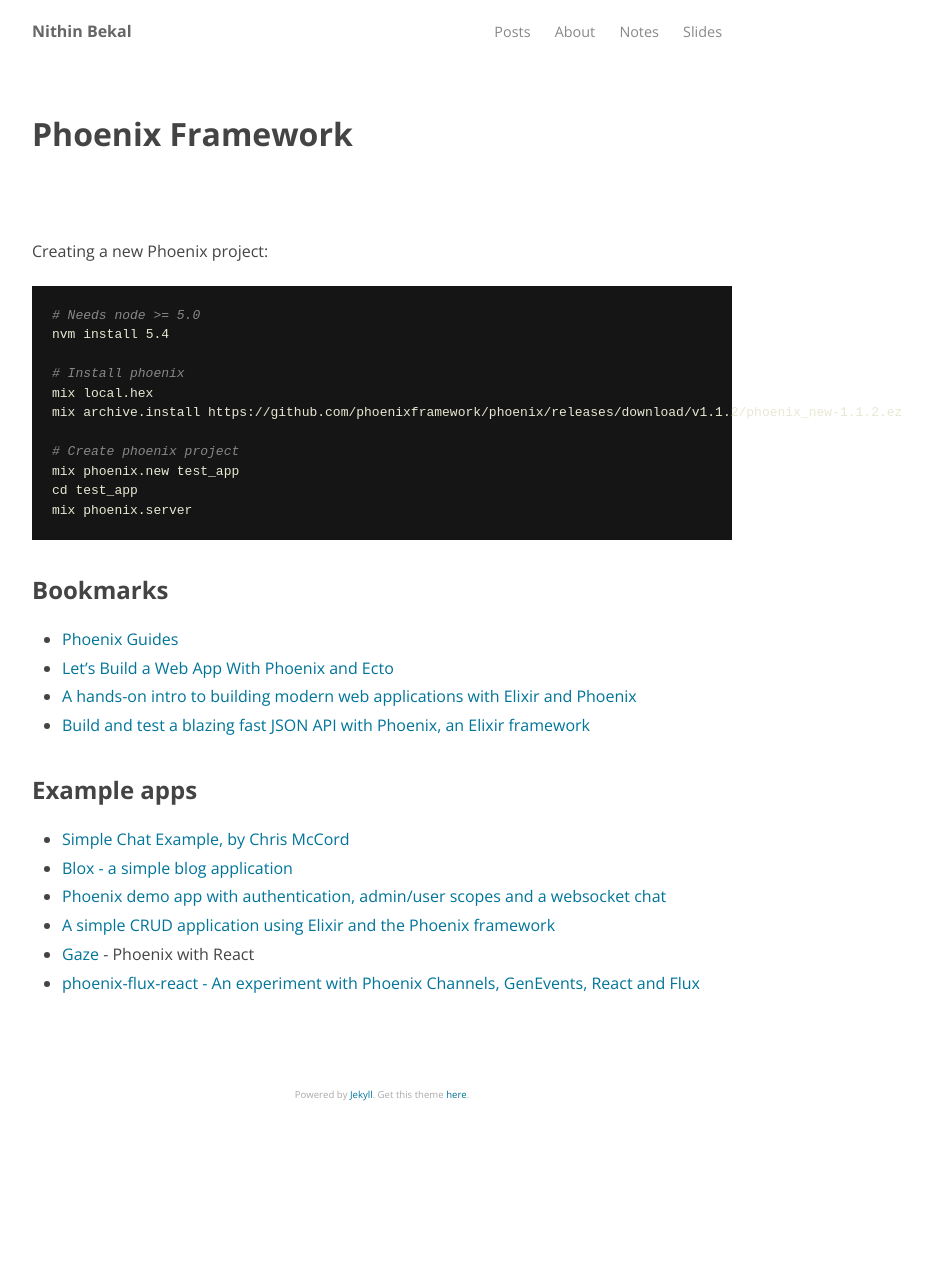
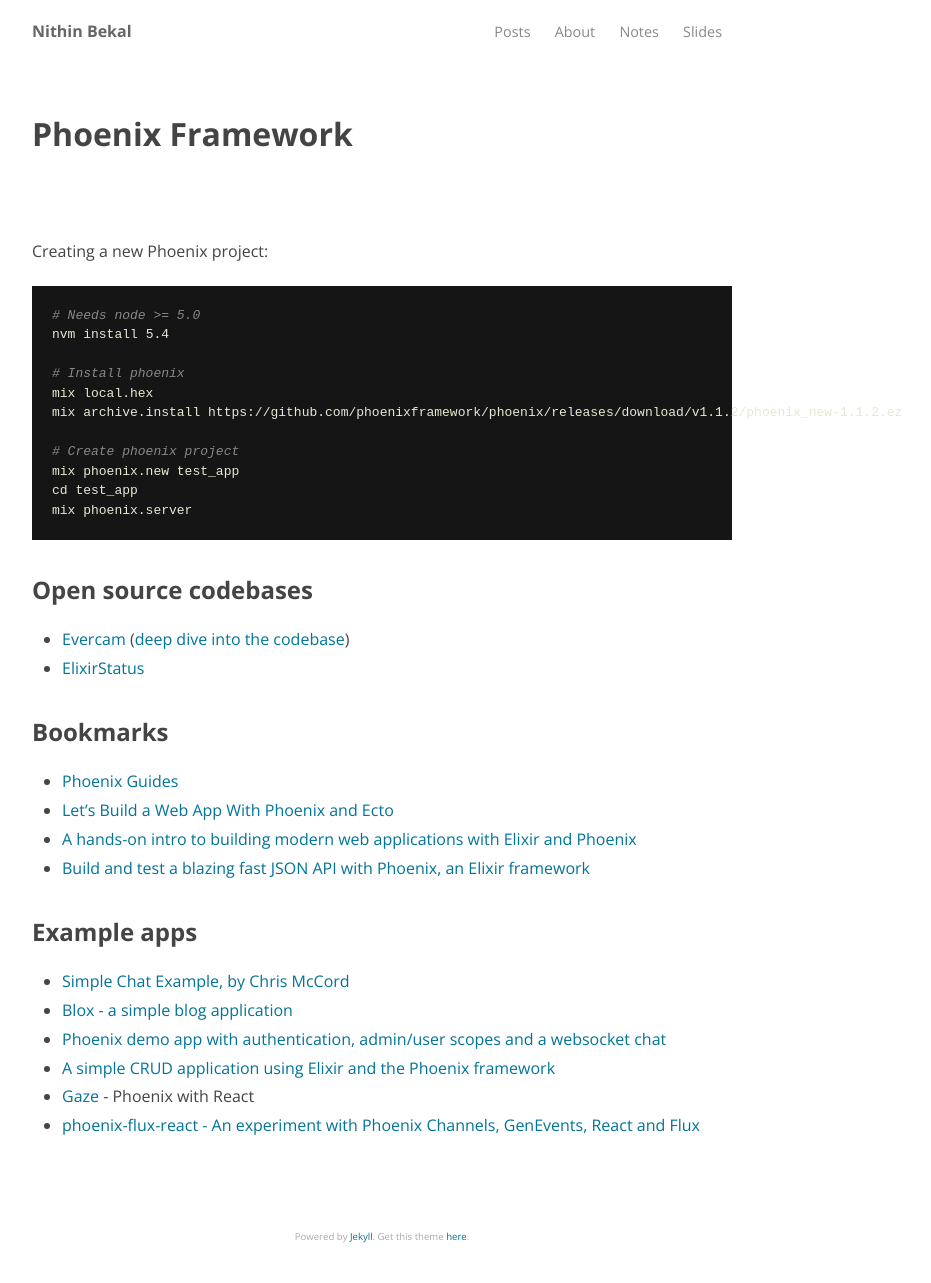
Before and after one commit to nithinbekal/nithinbekal.github.io, a Jekyll site: the page built from notes/phoenix.md, in a window 1280 px wide. Shown: the whole page, without its empty margins (258-1189 px from the left). Built offline with Jekyll 4.4.1, drawn with Linux system fonts in a browser that asks for light colours; before the commit the page ends 1141 px from its top, so only the background shows below that.

Commit message:
Add open source Phoenix codebases list

```diff
--- a/notes/phoenix.md
+++ b/notes/phoenix.md
@@ -19,6 +19,12 @@
 mix phoenix.server
 {% endhighlight %}
 
+## Open source codebases
+
+- [Evercam](https://github.com/evercam/evercam-server)
+  ([deep dive into the codebase](https://hackernoon.com/elixir-deep-dive-evercam-a-10k-loc-phoenix-app-bd84bc20345d))
+- [ElixirStatus](https://github.com/rrrene/elixirstatus-web)
+
 ## Bookmarks
 
 * [Phoenix Guides](http://www.phoenixframework.org/docs/overview)
```
